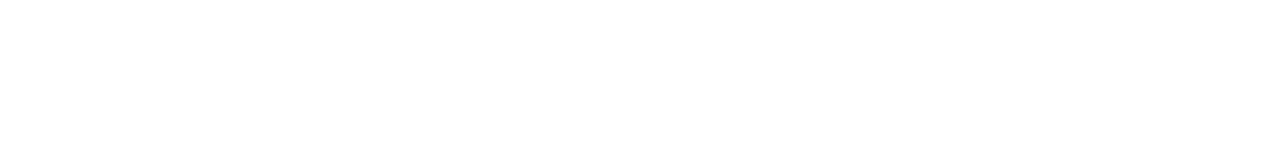
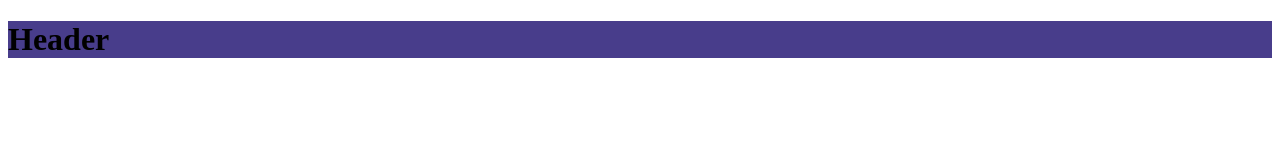
Before and after one commit to AliyaMuratova/10-02, a plain HTML site: page index.html in a window 1280 px wide. Drawn offline with Linux system fonts and the light colour scheme.

Commit message:
feat: add header

```diff
--- a/index.html
+++ b/index.html
@@ -2,9 +2,12 @@
 <html lang="en">
 <head>
     <meta charset="UTF-8">
-    <title>Title</title>
+    <title>Интеграция с GitHub. Пуш локального репозитория</title>
+    <link rel="stylesheet" href="style.css">
 </head>
 <body>
-
+    <header>
+        <h1>Header</h1>
+    </header>
 </body>
 </html>
--- a/style.css
+++ b/style.css
@@ -0,0 +1,3 @@
+header {
+    background-color: darkslateblue;
+}
```
